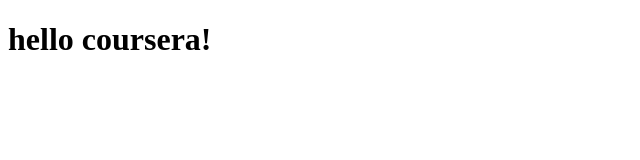
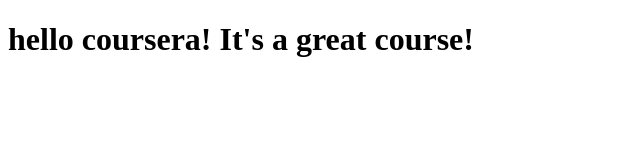
Before and after one commit to dst3rn/coursera-test, a plain HTML site: page site/index.html in a window 1280 px wide. Shown: the whole page, without its empty margins (0-640 px from the left). Drawn offline with Linux system fonts and the light colour scheme.

Commit message:
small addition to our page

```diff
--- a/site/index.html
+++ b/site/index.html
@@ -4,6 +4,6 @@
     <title>hello coursera</title>
 </head>
 <body>
-<h1>hello coursera!</h1>
+<h1>hello coursera! It's a great course!</h1>
 </body>
 </html>
```
